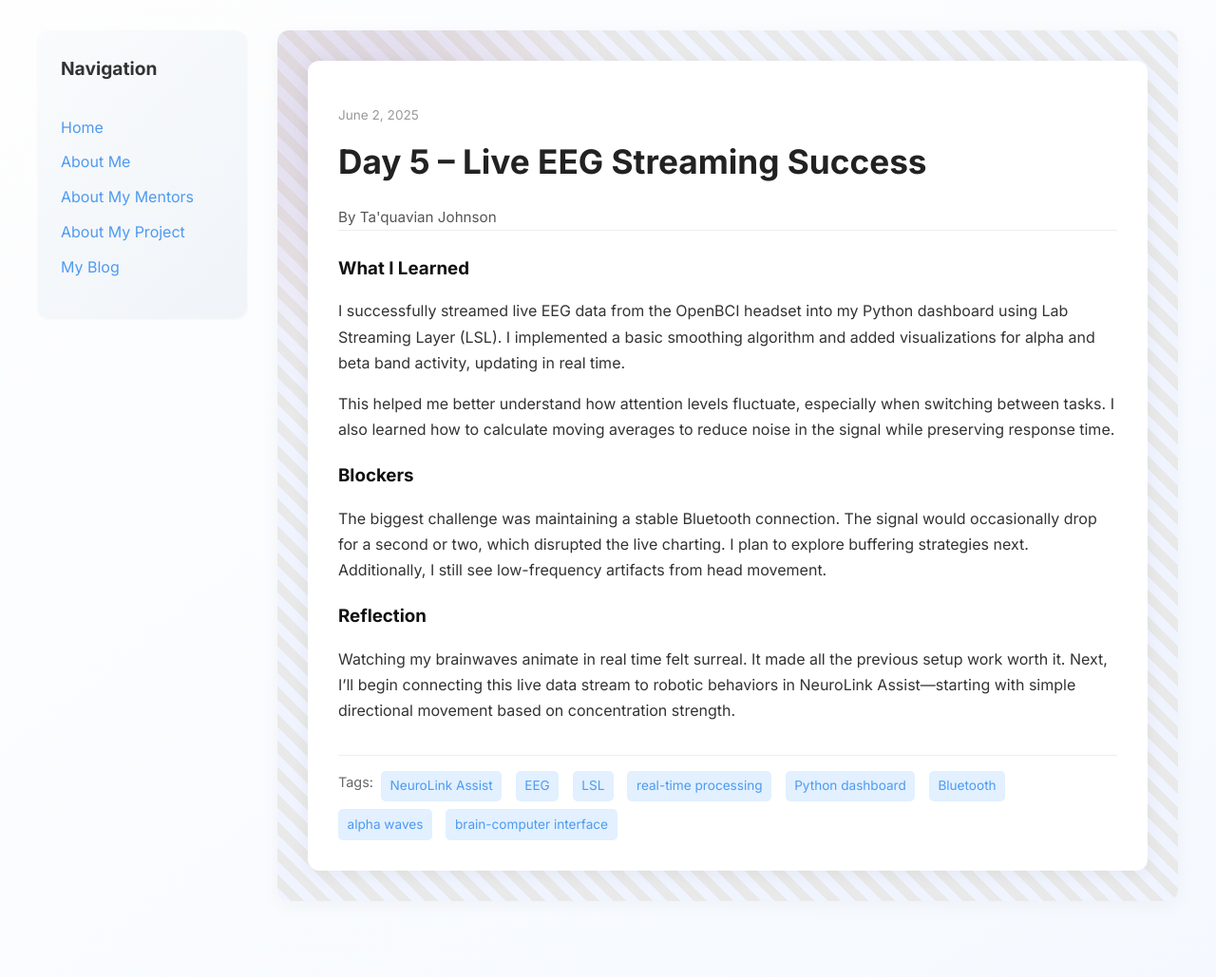
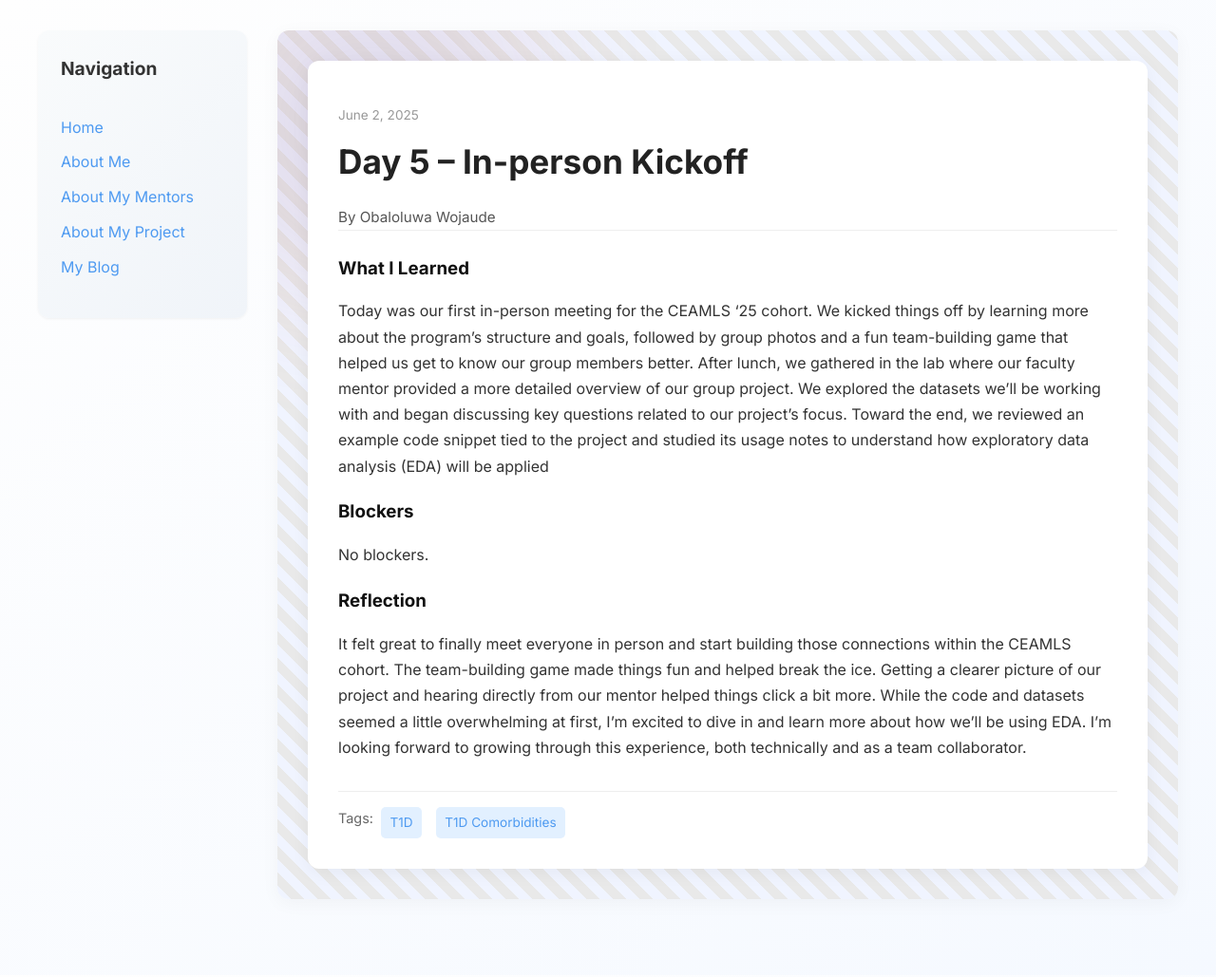
Before and after one commit to obwoj1/obwoj1.github.io, a Jekyll site: the page built from _posts/2025-06-02-day-5.md, in a window 1280 px wide. Shown: the whole page at 95% size. Built offline with Jekyll 4.4.1, drawn with Linux system fonts in a browser that asks for light colours.

Commit message:
Update 2025-06-02-day-5.md

```diff
--- a/_posts/2025-06-02-day-5.md
+++ b/_posts/2025-06-02-day-5.md
@@ -1,19 +1,18 @@
 ---
 layout: post
-title: "Day 5 – Live EEG Streaming Success"
+title: "Day 5 –  In-person Kickoff"
 date: 2025-06-02
-author: Ta'quavian Johnson
+author: Obaloluwa Wojaude
 permalink: /day5.html
-tags: ["NeuroLink Assist", "EEG", "LSL", "real-time processing", "Python dashboard", "Bluetooth", "alpha waves", "brain-computer interface"]
+tags: ["T1D", "T1D Comorbidities"]
 
 what_i_learned: |
-  I successfully streamed live EEG data from the OpenBCI headset into my Python dashboard using Lab Streaming Layer (LSL). I implemented a basic smoothing algorithm and added visualizations for alpha and beta band activity, updating in real time.
+  Today was our first in-person meeting for the CEAMLS '25 cohort. We kicked things off by learning more about the program's structure and goals, followed by group photos and a fun team-building game that helped us get to know our group members better. After lunch, we gathered in the lab where our faculty mentor provided a more detailed overview of our group project. We explored the datasets we’ll be working with and began discussing key questions related to our project’s focus. Toward the end, we reviewed an example code snippet tied to the project and studied its usage notes to understand how exploratory data analysis (EDA) will be applied
 
-  This helped me better understand how attention levels fluctuate, especially when switching between tasks. I also learned how to calculate moving averages to reduce noise in the signal while preserving response time.
 
 blockers: |
-  The biggest challenge was maintaining a stable Bluetooth connection. The signal would occasionally drop for a second or two, which disrupted the live charting. I plan to explore buffering strategies next. Additionally, I still see low-frequency artifacts from head movement.
+  No blockers.
 
 reflection: |
-  Watching my brainwaves animate in real time felt surreal. It made all the previous setup work worth it. Next, I’ll begin connecting this live data stream to robotic behaviors in NeuroLink Assist—starting with simple directional movement based on concentration strength.
+  It felt great to finally meet everyone in person and start building those connections within the CEAMLS cohort. The team-building game made things fun and helped break the ice. Getting a clearer picture of our project and hearing directly from our mentor helped things click a bit more. While the code and datasets seemed a little overwhelming at first, I’m excited to dive in and learn more about how we’ll be using EDA. I’m looking forward to growing through this experience, both technically and as a team collaborator.
 ---
```
